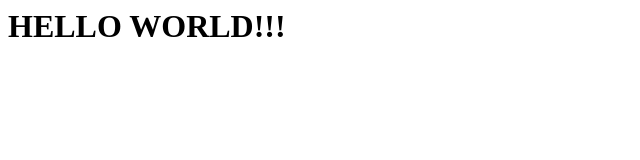
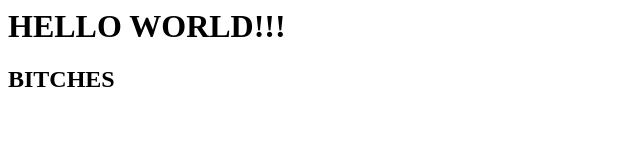
Before and after one commit to renatonunes90/boardGame, a plain HTML site: page index.html in a window 1280 px wide. Shown: the whole page, without its empty margins (0-640 px from the left). Drawn offline with Linux system fonts and the light colour scheme.

Commit message:
Alterado index

```diff
--- a/index.html
+++ b/index.html
@@ -2,6 +2,7 @@
     <body>
         <div>
            <h1>HELLO WORLD!!!</h1>
+           <h2>BITCHES</h2>
         </div>
     </body>
 </html>
```
